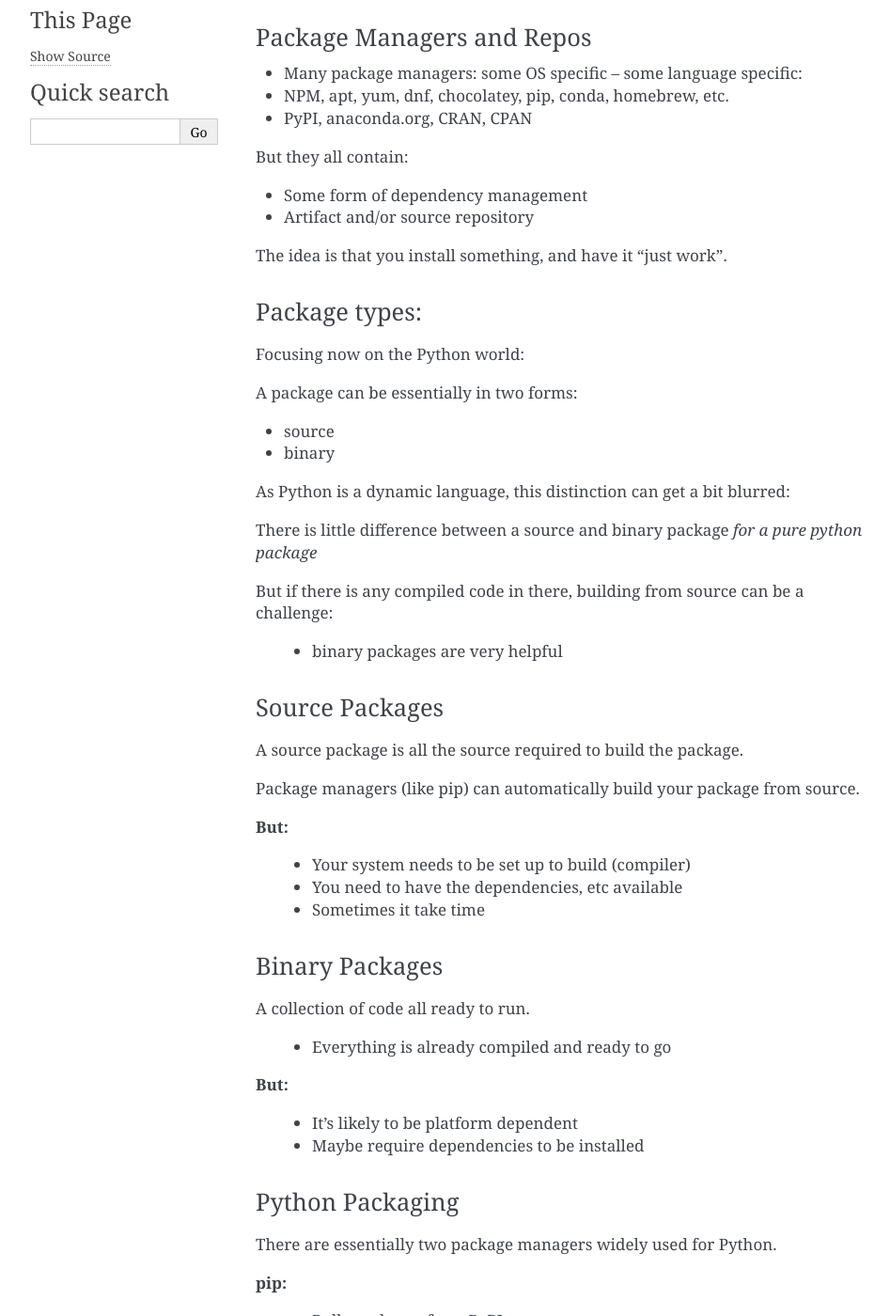
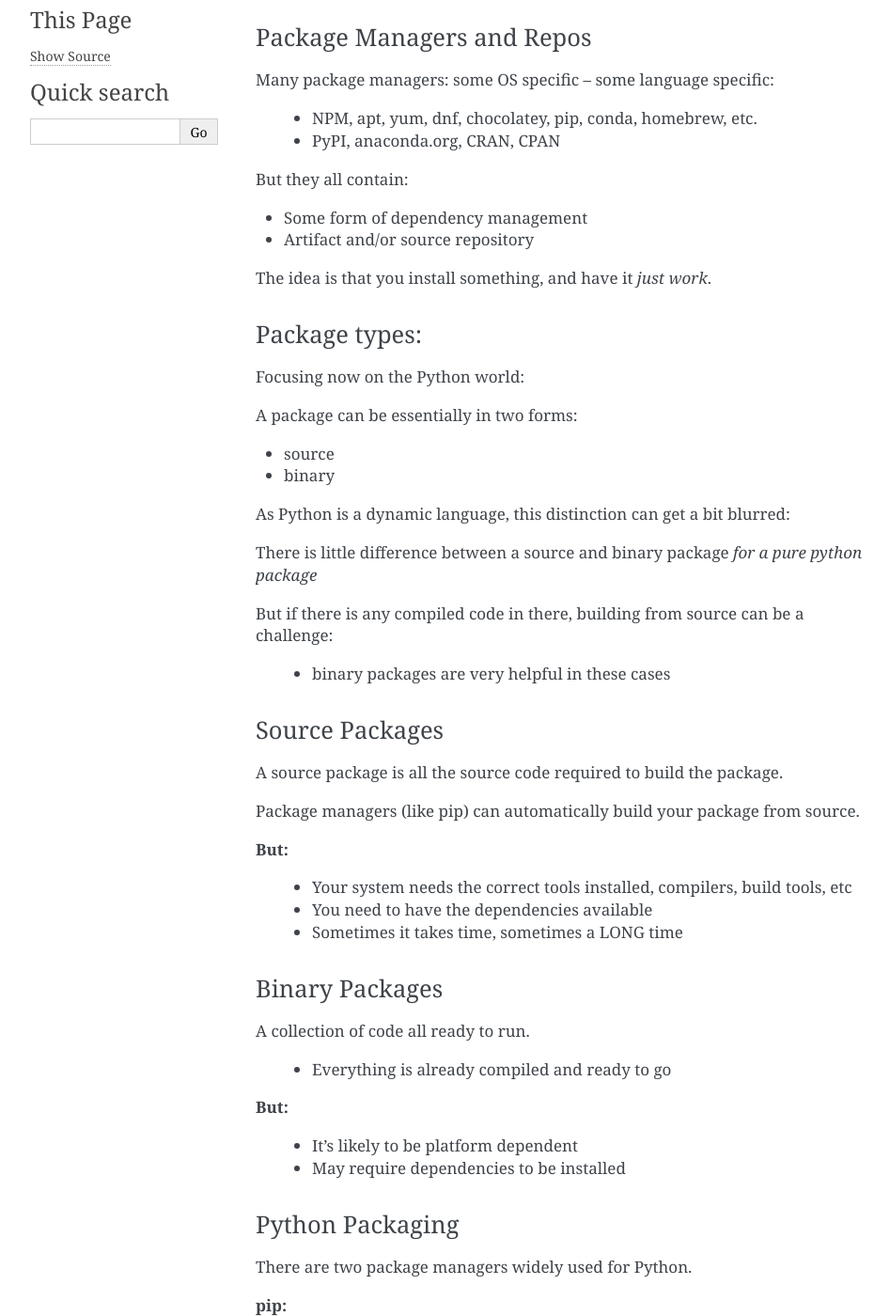
Before and after one commit to python-packaging-tutorial/python-packaging-tutorial, a Sphinx documentation site: the page built from sphinx_presentation/source/overview.rst, in a window 1280 px wide and 1400 px high, scrolled down 311 px. Shown: the whole window at 94% size, without its empty margins (148-1095 px from the left). Built offline with Sphinx 7.4.7, drawn with Linux system fonts in a browser that asks for light colours.

Commit message:
update overview slides

```diff
--- a/sphinx_presentation/source/overview.rst
+++ b/sphinx_presentation/source/overview.rst
@@ -22,12 +22,11 @@ What is a “package”?
 Package Managers and Repos
 --------------------------
 
-* Many package managers: some OS specific -- some language specific:
+Many package managers: some OS specific -- some language specific:
 
-* NPM, apt, yum, dnf, chocolatey, pip, conda, homebrew, etc.
+    * NPM, apt, yum, dnf, chocolatey, pip, conda, homebrew, etc.
 
-* PyPI, anaconda.org, CRAN, CPAN
-
+    * PyPI, anaconda.org, CRAN, CPAN
 
 But they all contain:
 
@@ -35,7 +34,7 @@ But they all contain:
 
 * Artifact and/or source repository
 
-The idea is that you install something, and have it "just work".
+The idea is that you install something, and have it *just work*.
 
 
 Package types:
@@ -54,20 +53,20 @@ There is little difference between a source and binary package *for a pure pytho
 
 But if there is any compiled code in there, building from source can be a challenge:
 
- - binary packages are very helpful
+ - binary packages are very helpful in these cases
 
 Source Packages
 ---------------
 
-A source package is all the source required to build the package.
+A source package is all the source code required to build the package.
 
 Package managers (like pip) can automatically build your package from source.
 
 **But:**
 
- - Your system needs to be set up to build (compiler)
- - You need to have the dependencies, etc available
- - Sometimes it take time
+ - Your system needs the correct tools installed, compilers, build tools, etc
+ - You need to have the dependencies available
+ - Sometimes it takes time, sometimes a LONG time
 
 Binary Packages
 ---------------
@@ -79,52 +78,42 @@ A collection of code all ready to run.
 **But:**
 
  - It's likely to be platform dependent
- - Maybe require dependencies to be installed
+ - May require dependencies to be installed
 
 
 Python Packaging
 ----------------
 
-There are essentially two package managers widely used for Python.
+There are two package managers widely used for Python.
 
 **pip:**
 
   - Pulls packages from PyPI
-
   - Handles both source and binary packages (wheels)
-
   - Python only
 
 **conda:**
 
   - Pulls packages from anaconda.org
-
   - Binary only
-
   - Supports other languages / libraries: C, Fortran, R, Perl, Java (anything, really)
-
   - Manages Python itself
 
 
 OS package managers:
 --------------------
 
-  - System package managers:
+System package managers:
 
-	  - Linux
+  * Linux
+	* rpm
+	* apt-get, homebrew
 
-	    - rpm
+  * OS-X
+	* homebrew
+	* macports
 
-	    - apt-get, homebrew
-
-	  - OS-X
-
-	    - homebrew
-
-	    - macports
-
-	  - Windows
-
-	  	- chocolatey
+  * Windows
+	* chocolatey
 
 Also sometimes handle python packages -- but we won't talk about those here.
```
